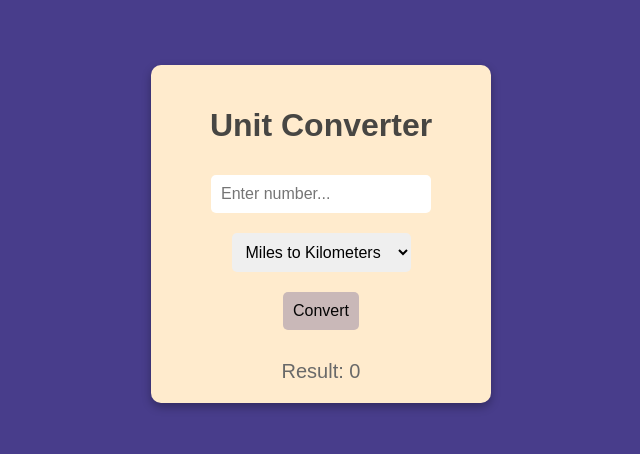
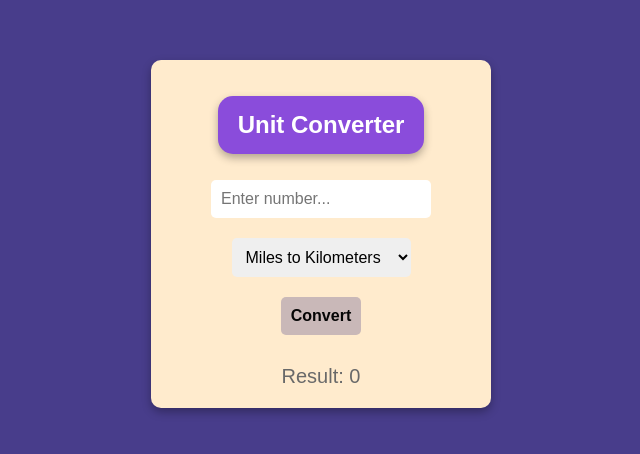
Before and after one commit to aHer-dev/unit-converter, a plain HTML site: page index.html in a window 1280 px wide. Shown: the part 166-620 px from the top of the page, without its empty margins (319-959 px from the left). Drawn offline with Linux system fonts and the light colour scheme.

Commit message:
css h1 purple+padding

```diff
--- a/index.html
+++ b/index.html
@@ -16,7 +16,7 @@
             <option value="kmToYards">Kilometers to Yards</option>
             <option value="kmToFoot">Kilometers to Foot</option>
         </select><br>
-        <button onclick="convert()">Convert</button>
+        <button onclick="convert()"><strong>Convert</strong></button>
         <div class="result" id="result">Result: 0</div>
     </div>
 
--- a/styles.css
+++ b/styles.css
@@ -7,6 +7,17 @@ body {
     justify-content: center;
     align-items: center;
     height: 100vh;
+}
+
+h1 {
+    background-color: rgb(138, 76, 219);
+    padding: 15px 20px;
+    border-radius: 15px;
+    text-align: center;
+    display: inline-block;
+    box-shadow: 0 4px 8px rgba(0, 0, 0, 0.3);
+    font-size: 24px;
+    color: rgb(255, 255, 255);
 }
 .container {
     text-align: center;
```
